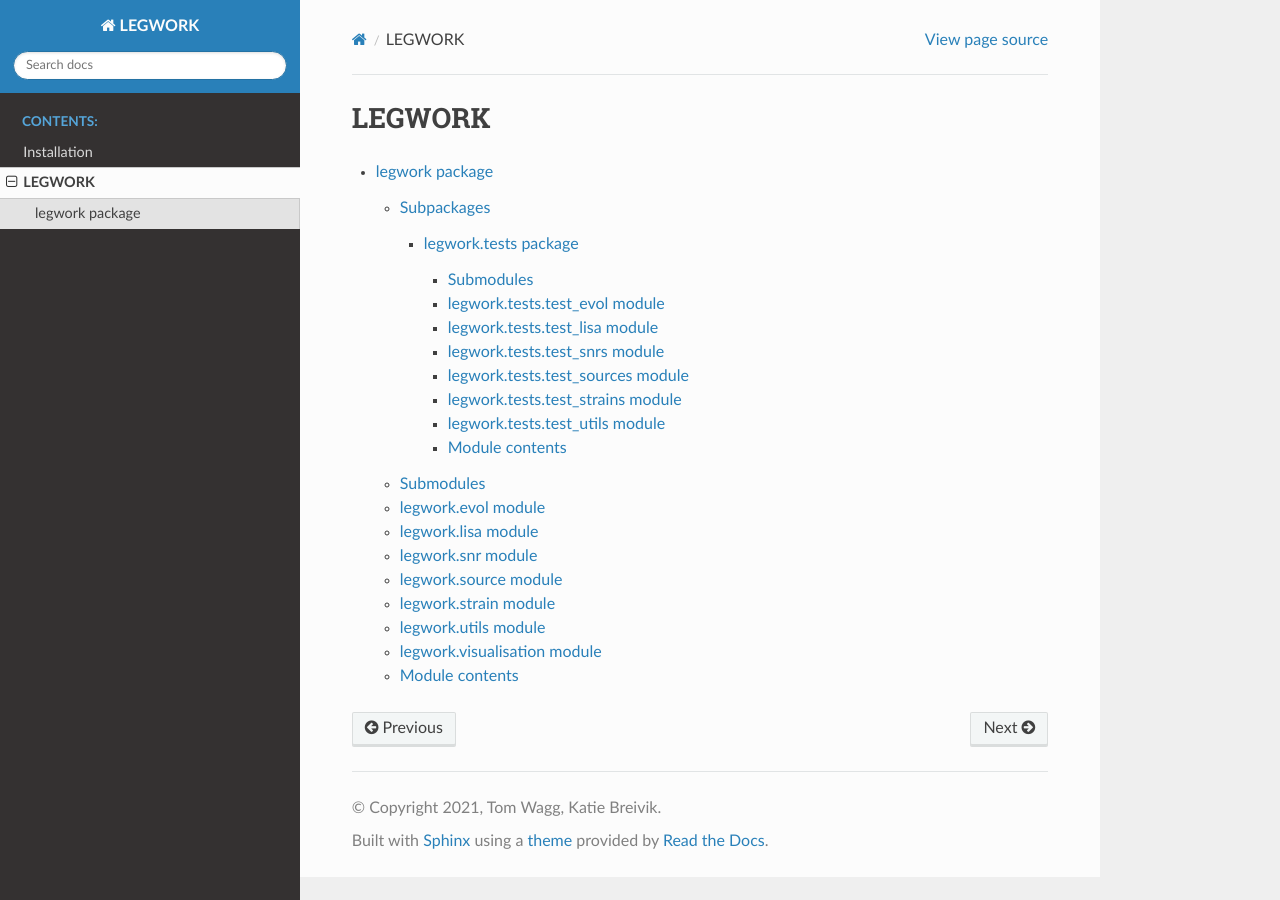
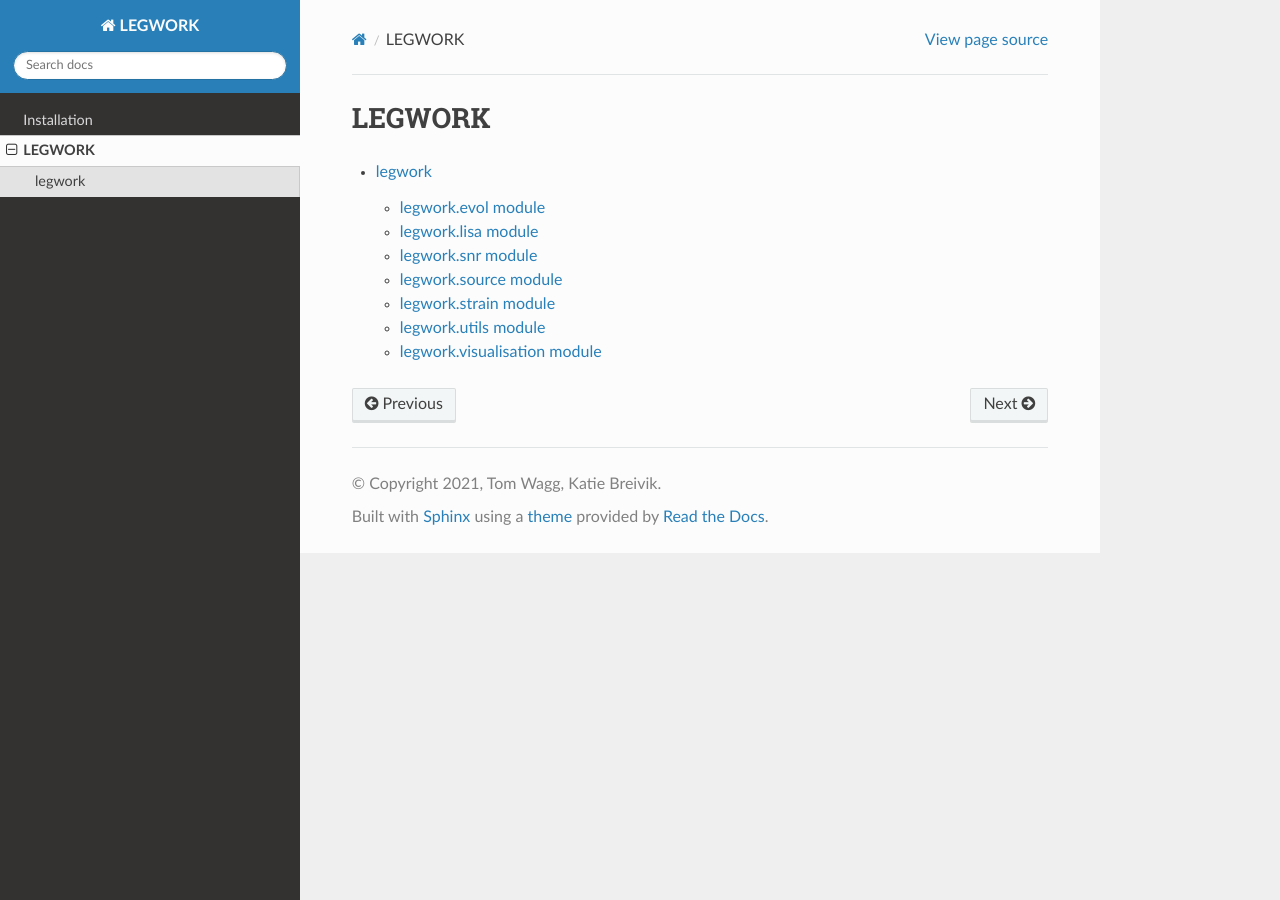
Before and after one commit to TeamLEGWORK/LEGWORK, a Sphinx documentation site: the page built from docs/modules.rst, in a window 1280 px wide. Built offline with Sphinx 7.4.7 and the Read the Docs theme 2.0.0, drawn with Linux system fonts in a browser that asks for light colours; pages that are not in the unit, such as notebooks, are missing from menus.

```diff
--- a/docs/conf.py
+++ b/docs/conf.py
@@ -35,6 +35,7 @@ extensions = [
     'IPython.sphinxext.ipython_directive',
     'numpydoc',
     'sphinx_rtd_theme',
+    'nbsphinx',
 ]
 
 # fix numpydoc autosummary
--- a/docs/index.rst
+++ b/docs/index.rst
@@ -28,10 +28,11 @@ You can find a list of examples here!
 
 .. toctree::
    :maxdepth: 2
-   :caption: Contents:
 
    installation/index
+   notebooks/Visualisation.ipynb
    modules
+
 
 Indices
 =======
--- a/docs/legwork.rst
+++ b/docs/legwork.rst
@@ -1,16 +1,9 @@
-legwork package
-===============
-
-Subpackages
------------
+legwork
+=======
 
 .. toctree::
    :maxdepth: 4
 
-   legwork.tests
-
-Submodules
-----------
 
 legwork.evol module
 -------------------
@@ -67,11 +60,3 @@ legwork.visualisation module
    :members:
    :undoc-members:
    :show-inheritance:
-
-Module contents
----------------
-
-.. automodule:: legwork
-   :members:
-   :undoc-members:
-   :show-inheritance:
--- a/docs/legwork.tests.rst
+++ /dev/null
@@ -1,61 +0,0 @@
-legwork.tests package
-=====================
-
-Submodules
-----------
-
-legwork.tests.test\_evol module
--------------------------------
-
-.. automodule:: legwork.tests.test_evol
-   :members:
-   :undoc-members:
-   :show-inheritance:
-
-legwork.tests.test\_lisa module
--------------------------------
-
-.. automodule:: legwork.tests.test_lisa
-   :members:
-   :undoc-members:
-   :show-inheritance:
-
-legwork.tests.test\_snrs module
--------------------------------
-
-.. automodule:: legwork.tests.test_snrs
-   :members:
-   :undoc-members:
-   :show-inheritance:
-
-legwork.tests.test\_sources module
-----------------------------------
-
-.. automodule:: legwork.tests.test_sources
-   :members:
-   :undoc-members:
-   :show-inheritance:
-
-legwork.tests.test\_strains module
-----------------------------------
-
-.. automodule:: legwork.tests.test_strains
-   :members:
-   :undoc-members:
-   :show-inheritance:
-
-legwork.tests.test\_utils module
---------------------------------
-
-.. automodule:: legwork.tests.test_utils
-   :members:
-   :undoc-members:
-   :show-inheritance:
-
-Module contents
----------------
-
-.. automodule:: legwork.tests
-   :members:
-   :undoc-members:
-   :show-inheritance:
```
